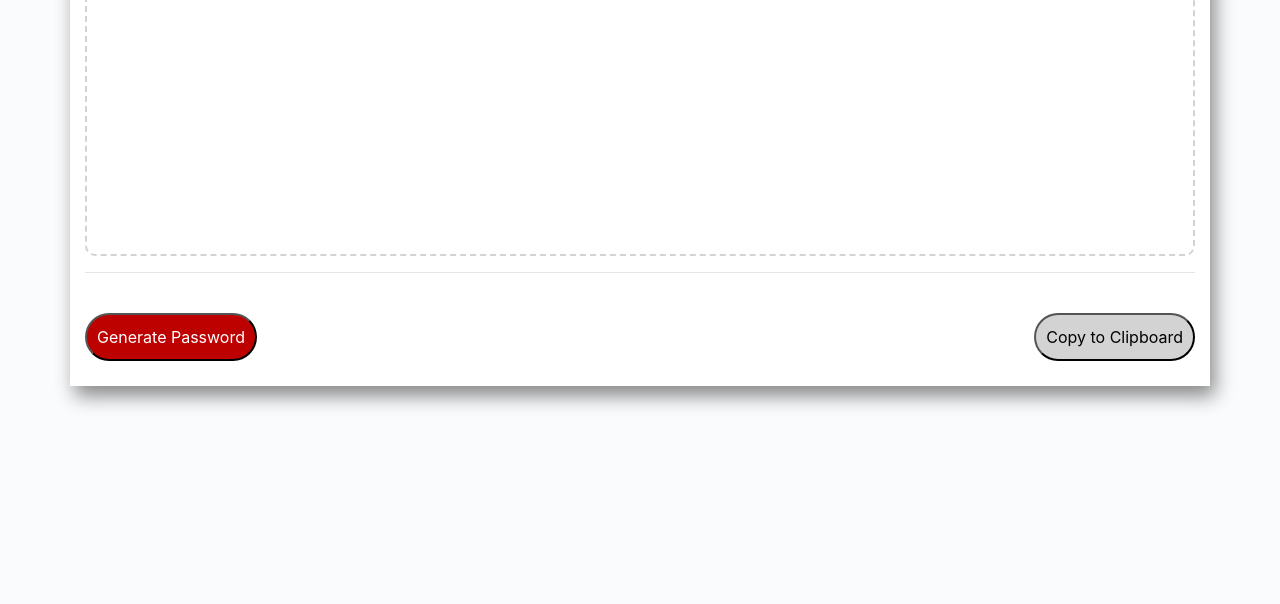
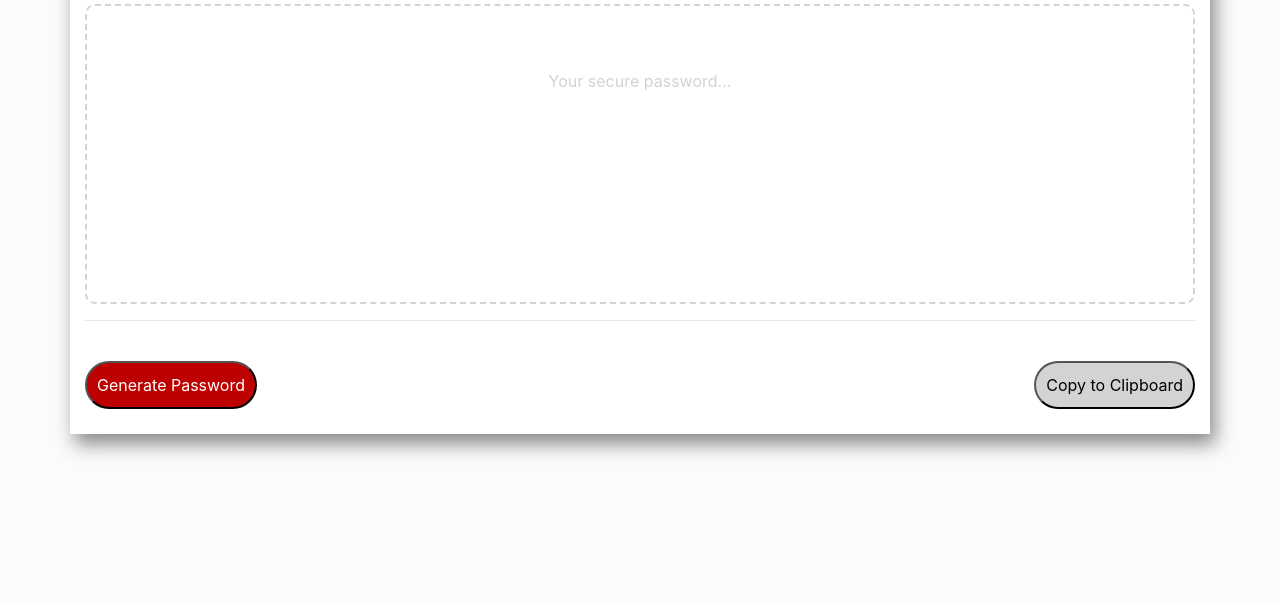
Before and after one commit to jayone11/password-generator, a plain HTML site: page index.html in a window 1280 px wide. Shown: the part 196-800 px from the top of the page. Drawn offline with nearby package versions, Linux system fonts and the light colour scheme.

Commit message:
fixed margins

```diff
--- a/index.html
+++ b/index.html
@@ -18,13 +18,13 @@
 
     </header>
 
-    <section class="container">
+    <section class="container mt-5">
         <div class="row">
             <div class="main-content col-sm-12">
                 <h2>Generate Password</h1>
                 <hr>
                 <div class="textArea">
-                    <p>Your secure password...</p>
+                    <p class="mt-5">Your secure password...</p>
                 </div>
                 <hr>
                 <button class="float-left mt-4" id="newPassword">Generate Password</button>
```
